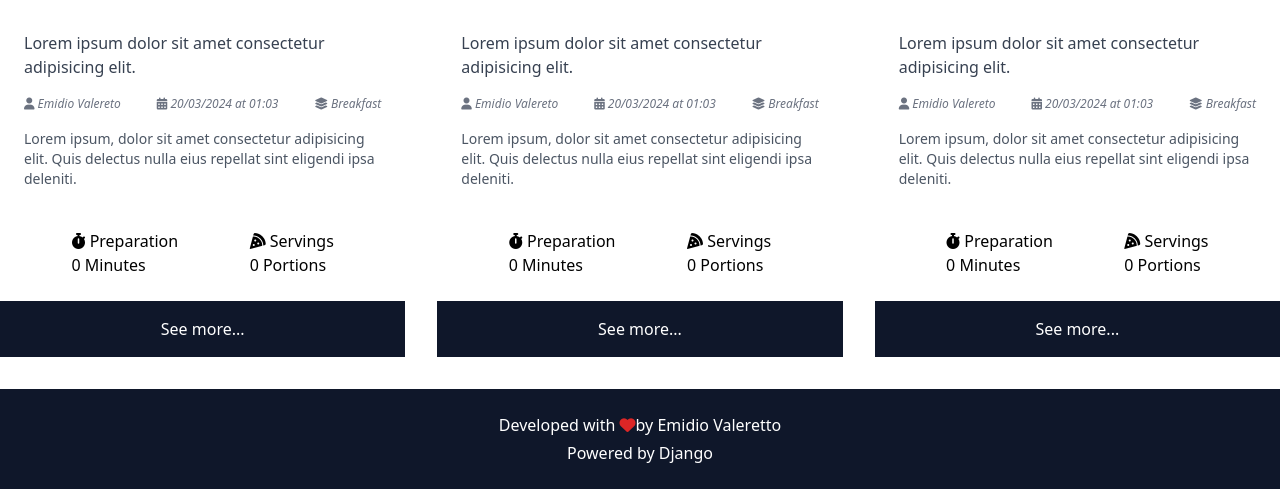
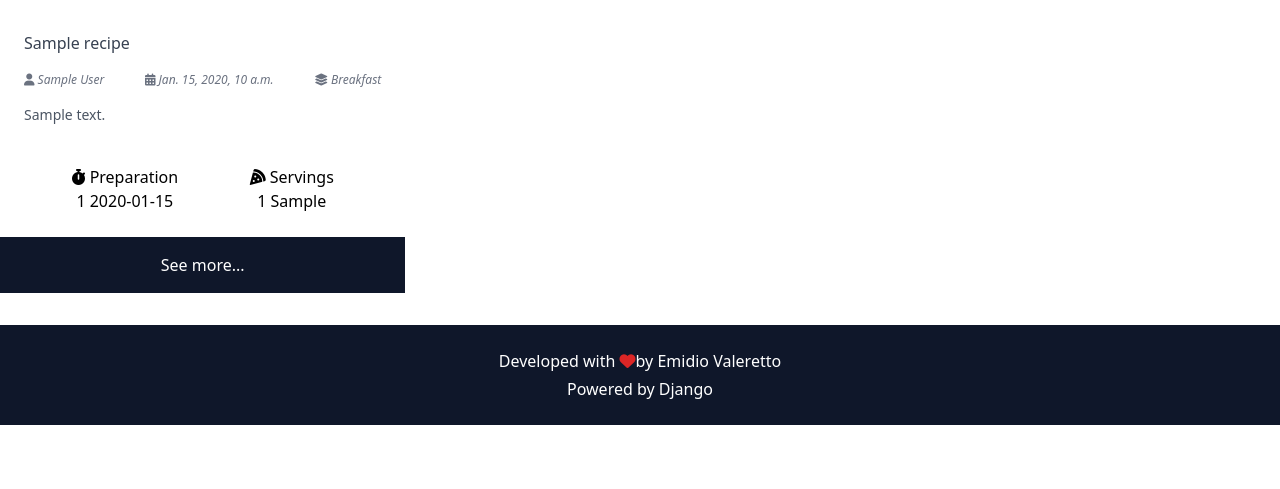
Before and after one commit to emidiovaleretto/recipes-drf, a Django app: page / in a window 1280 px wide. Shown: the part 389-878 px from the top of the page. After the commit the page ends 814 px from the top, so only its background shows below. Run offline with Django 5.2, Linux system fonts and the light colour scheme; tables that the repository leaves empty hold one stand-in row (values such as "Sample post"); grey boxes marked "Sample" are stand-in pictures; parts of the project's set-up code (start-up, migrations or seed data) failed here and were passed over; some libraries are stand-ins or nearby versions.

Commit message:
chore: add django tags to render the data dynamically

```diff
--- a/recipes/templates/recipes/index.html
+++ b/recipes/templates/recipes/index.html
@@ -4,36 +4,38 @@
 {% block content %}
 
 <div class="grid lg:grid-cols-3 gap-8 py-8 md:pt-0">
+{% if recipes %}
+    {% for recipe in recipes %}
     <div class="card">
         <figure class="h-[242px]">
-            <img class="w-full h-full object-cover" src="https://source.unsplash.com/random/?pizza/1" alt="Random image">
+            <img class="w-full h-full object-cover" src="{{ recipe.cover.url }}" alt="{{ recipe.title }}">
         </figure>
         <div class="py-8 px-6">
-            <h2 class="text-gray-700">Lorem ipsum dolor sit amet consectetur adipisicing elit.</h2>
+            <h2 class="text-gray-700">{{ recipe.title }}</h2>
             <ul class="flex justify-between items-center">
                 <li class="text-[12px] italic py-4 text-gray-500">
                     <i class="fa-solid fa-user"></i>
-                    Emidio Valereto
+                    {{ recipe.author.first_name }} {{ recipe.author.last_name }}
                 </li>
                 <li class="text-[12px] italic py-4 text-gray-500">
                     <i class="fa-solid fa-calendar-days"></i>
-                    20/03/2024 at 01:03
+                    {{ recipe.created_at }}
                 </li>
                 <li class="text-[12px] italic py-4 text-gray-500">
                     <i class="fa-solid fa-layer-group"></i>
                     Breakfast
                 </li>
             </ul>
-            <p class="text-sm text-gray-600">Lorem ipsum, dolor sit amet consectetur adipisicing elit. Quis delectus nulla eius repellat sint eligendi ipsa deleniti.</p>
+            <p class="text-sm text-gray-600">{{ recipe.description }}</p>
         </div>
-        <div class="flex justify-evenly mt-2 mb-6">
+        <div class="flex justify-evenly text-center mt-2 mb-6">
             <div>
                 <div>
                     <i class="fa-solid fa-stopwatch"></i>
                     <span>Preparation</span>
                 </div>
                 <div>
-                    <span>0 Minutes</span>
+                    <span>{{ recipe.preparation_time }} {{ recipe.preparation_time_unit }}</span>
                 </div>
             </div>
             <div>
@@ -42,100 +44,16 @@
                     <span>Servings</span>
                 </div>
                 <div>
-                    <span>0 Portions</span>
+                    <span>{{ recipe.servings }} {{ recipe.servings_unit }}</span>
                 </div>
             </div>
         </div>
-        <a class="flex justify-center bg-slate-900 text-white py-4" href="">See more...</a>
+        <div class="bg-pink-400">
+            <a class="flex justify-center bg-slate-900 text-white py-4" href="">See more...</a>
+        </div>
     </div>
-    <div class="card">
-        <figure class="h-[242px]">
-            <img class="w-full h-full object-cover" src="https://source.unsplash.com/random/?pizza/2" alt="Random image">
-        </figure>
-        <div class="py-8 px-6">
-            <h2 class="text-gray-700">Lorem ipsum dolor sit amet consectetur adipisicing elit.</h2>
-            <ul class="flex justify-between items-center">
-                <li class="text-[12px] italic py-4 text-gray-500">
-                    <i class="fa-solid fa-user"></i>
-                    Emidio Valereto
-                </li>
-                <li class="text-[12px] italic py-4 text-gray-500">
-                    <i class="fa-solid fa-calendar-days"></i>
-                    20/03/2024 at 01:03
-                </li>
-                <li class="text-[12px] italic py-4 text-gray-500">
-                    <i class="fa-solid fa-layer-group"></i>
-                    Breakfast
-                </li>
-            </ul>
-            <p class="text-sm text-gray-600">Lorem ipsum, dolor sit amet consectetur adipisicing elit. Quis delectus nulla eius repellat sint eligendi ipsa deleniti.</p>
-        </div>
-        <div class="flex justify-evenly mt-2 mb-6">
-            <div>
-                <div>
-                    <i class="fa-solid fa-stopwatch"></i>
-                    <span>Preparation</span>
-                </div>
-                <div>
-                    <span>0 Minutes</span>
-                </div>
-            </div>
-            <div>
-                <div>
-                    <i class="fa-solid fa-pizza-slice"></i>
-                    <span>Servings</span>
-                </div>
-                <div>
-                    <span>0 Portions</span>
-                </div>
-            </div>
-        </div>
-        <a class="flex justify-center bg-slate-900 text-white py-4" href="">See more...</a>
-    </div>
-    <div class="card">
-        <figure class="h-[242px]">
-            <img class="w-full h-full object-cover" src="https://source.unsplash.com/random/?pizza/3" alt="Random image">
-        </figure>
-        <div class="py-8 px-6">
-            <h2 class="text-gray-700">Lorem ipsum dolor sit amet consectetur adipisicing elit.</h2>
-            <ul class="flex justify-between items-center">
-                <li class="text-[12px] italic py-4 text-gray-500">
-                    <i class="fa-solid fa-user"></i>
-                    Emidio Valereto
-                </li>
-                <li class="text-[12px] italic py-4 text-gray-500">
-                    <i class="fa-solid fa-calendar-days"></i>
-                    20/03/2024 at 01:03
-                </li>
-                <li class="text-[12px] italic py-4 text-gray-500">
-                    <i class="fa-solid fa-layer-group"></i>
-                    Breakfast
-                </li>
-            </ul>
-            <p class="text-sm text-gray-600">Lorem ipsum, dolor sit amet consectetur adipisicing elit. Quis delectus nulla eius repellat sint eligendi ipsa deleniti.</p>
-        </div>
-        <div class="flex justify-evenly mt-2 mb-6">
-            <div>
-                <div>
-                    <i class="fa-solid fa-stopwatch"></i>
-                    <span>Preparation</span>
-                </div>
-                <div>
-                    <span>0 Minutes</span>
-                </div>
-            </div>
-            <div>
-                <div>
-                    <i class="fa-solid fa-pizza-slice"></i>
-                    <span>Servings</span>
-                </div>
-                <div>
-                    <span>0 Portions</span>
-                </div>
-            </div>
-        </div>
-        <a class="flex justify-center bg-slate-900 text-white py-4" href="">See more...</a>
-    </div>
+    {% endfor %}
+{% endif %}
 </div>
 
 {% endblock %}
```
